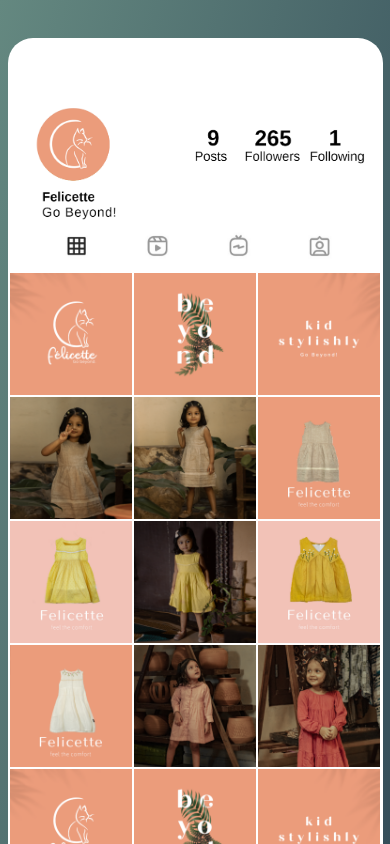
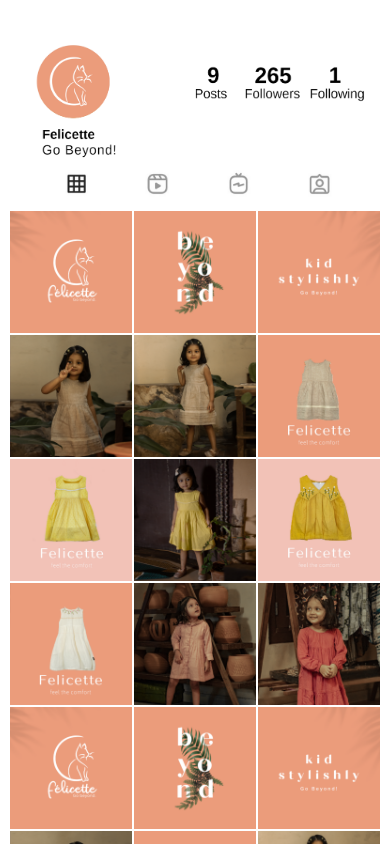
Before and after one commit to melbinjacob/Felicette-grid, a plain HTML site: page index.html in a window 390 px wide. Shown: the top 844 px of the page. Drawn offline with Linux system fonts and the light colour scheme.

Commit message:
Support for mobile

```diff
--- a/styles.css
+++ b/styles.css
@@ -38,3 +38,18 @@ body{
     height: 100%;
     background-color: bisque;
 }
+
+@media screen and (max-width:430px) {
+    body{
+        background: linear-gradient(to right bottom, #ffffff, #ffffff);
+
+    }
+
+    .container{
+        margin: 0;
+    }
+
+    .profile{
+        margin: 0;
+    }
+}
```
